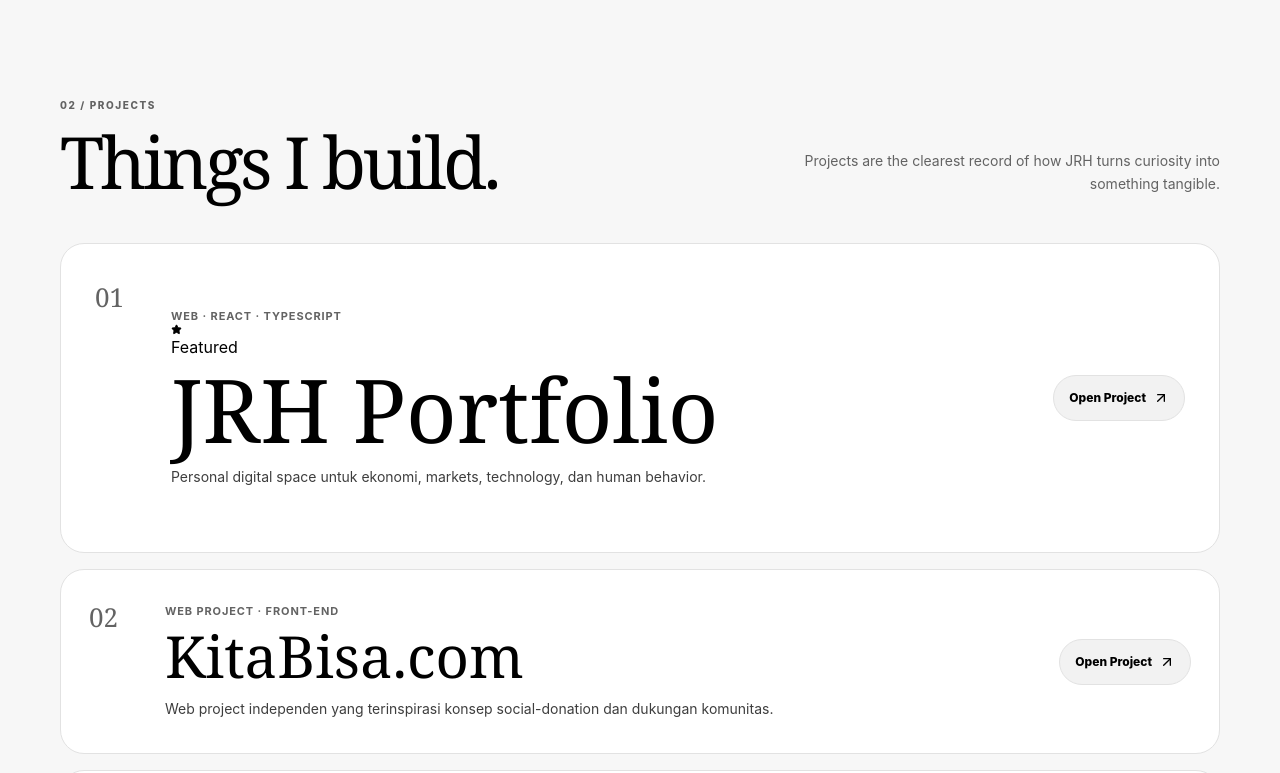
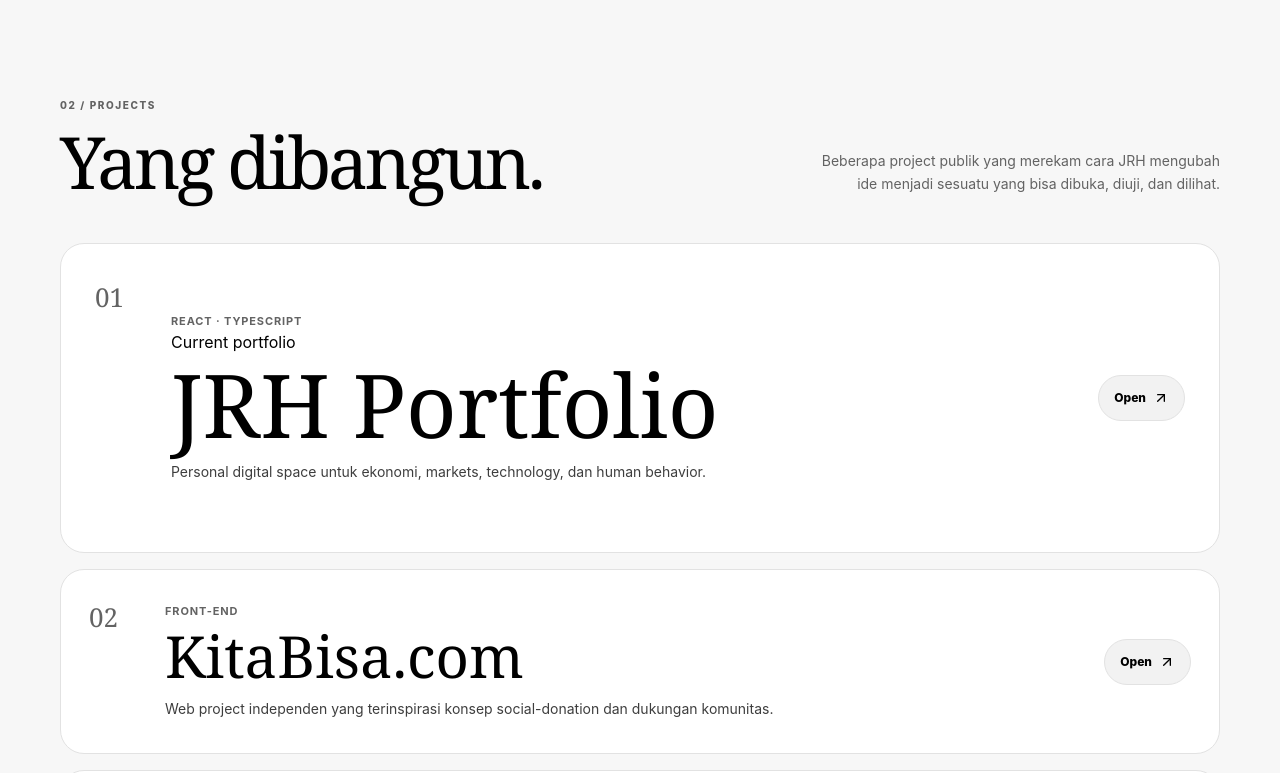
Before and after one commit to LionerHakim/JRHs, a React (Vite) app: page / in a window 1280 px wide. Shown: the part 1560-2333 px from the top of the page. Built offline with nearby package versions, Linux system fonts and the light colour scheme.

Commit message:
redesign: simplify projects and improve scanning

```diff
--- a/src/components/Projects.tsx
+++ b/src/components/Projects.tsx
@@ -1,9 +1,9 @@
-import { ArrowUpRight, Star } from 'lucide-react';
+import { ArrowUpRight } from 'lucide-react';
 
 const projects = [
-  { title: 'JRH Portfolio', description: 'Personal digital space untuk ekonomi, markets, technology, dan human behavior.', meta: 'Web · React · TypeScript', url: 'https://github.com/LionerHakim/JRHs', featured: true },
-  { title: 'KitaBisa.com', description: 'Web project independen yang terinspirasi konsep social-donation dan dukungan komunitas.', meta: 'Web project · Front-end', url: 'https://github.com/LionerHakim/KITABISA.COM', featured: false },
-  { title: 'Ultah', description: 'Eksperimen front-end ringan bertema ulang tahun dengan pendekatan personal dan playful.', meta: 'Web project · Front-end', url: 'https://github.com/LionerHakim/Ultah', featured: false },
+  { title: 'JRH Portfolio', description: 'Personal digital space untuk ekonomi, markets, technology, dan human behavior.', meta: 'React · TypeScript', url: 'https://github.com/LionerHakim/JRHs', featured: true },
+  { title: 'KitaBisa.com', description: 'Web project independen yang terinspirasi konsep social-donation dan dukungan komunitas.', meta: 'Front-end', url: 'https://github.com/LionerHakim/KITABISA.COM', featured: false },
+  { title: 'Ultah', description: 'Eksperimen front-end ringan bertema ulang tahun dengan pendekatan personal dan playful.', meta: 'Front-end', url: 'https://github.com/LionerHakim/Ultah', featured: false },
 ] as const;
 
 export default function Projects() {
@@ -12,10 +12,11 @@ export default function Projects() {
       <div className="projects-heading">
         <div>
           <p className="eyebrow">02 / Projects</p>
-          <h2 id="projects-title" className="display-title">Things I build.</h2>
+          <h2 id="projects-title" className="display-title">Yang dibangun.</h2>
         </div>
-        <p className="projects-intro">Projects are the clearest record of how JRH turns curiosity into something tangible.</p>
+        <p className="projects-intro">Beberapa project publik yang merekam cara JRH mengubah ide menjadi sesuatu yang bisa dibuka, diuji, dan dilihat.</p>
       </div>
+
       <div className="projects-list">
         {projects.map((project, index) => {
           const titleId = `project-title-${index + 1}`;
@@ -25,13 +26,13 @@ export default function Projects() {
               <div className="project-content">
                 <div className="project-meta-row">
                   <p className="project-meta">{project.meta}</p>
-                  {project.featured && <span className="project-featured-badge"><Star size={11} fill="currentColor" aria-hidden="true" /> Featured</span>}
+                  {project.featured && <span className="project-live-label"><span aria-hidden="true" /> Current portfolio</span>}
                 </div>
                 <h3 id={titleId}>{project.title}</h3>
                 <p className="project-description">{project.description}</p>
               </div>
               <a className="project-visit" href={project.url} target="_blank" rel="noopener noreferrer" aria-label={`Buka project ${project.title} di GitHub`}>
-                <span>Open Project</span><ArrowUpRight size={16} aria-hidden="true" />
+                <span>Open</span><ArrowUpRight size={16} aria-hidden="true" />
               </a>
             </article>
           );
```
